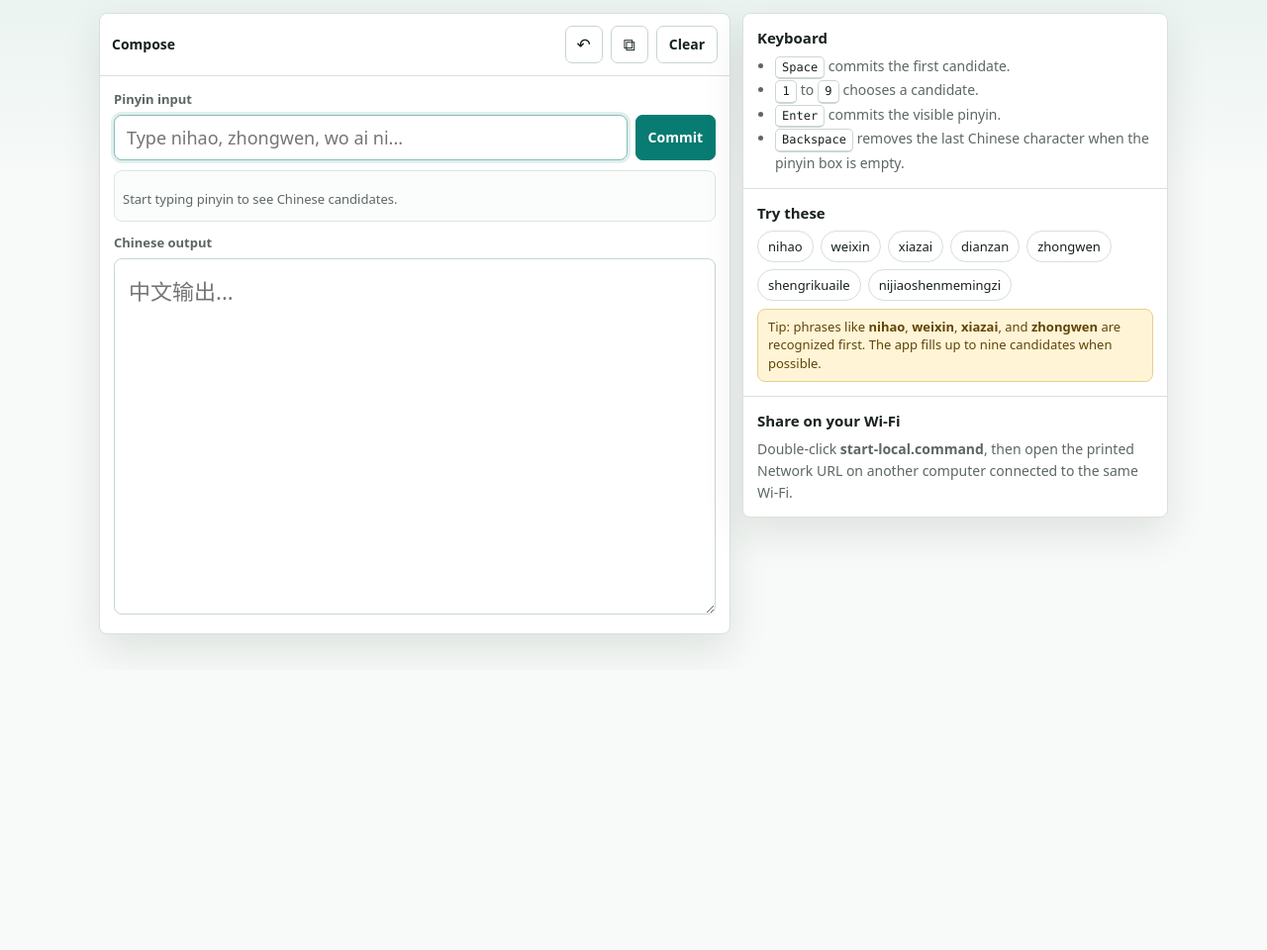
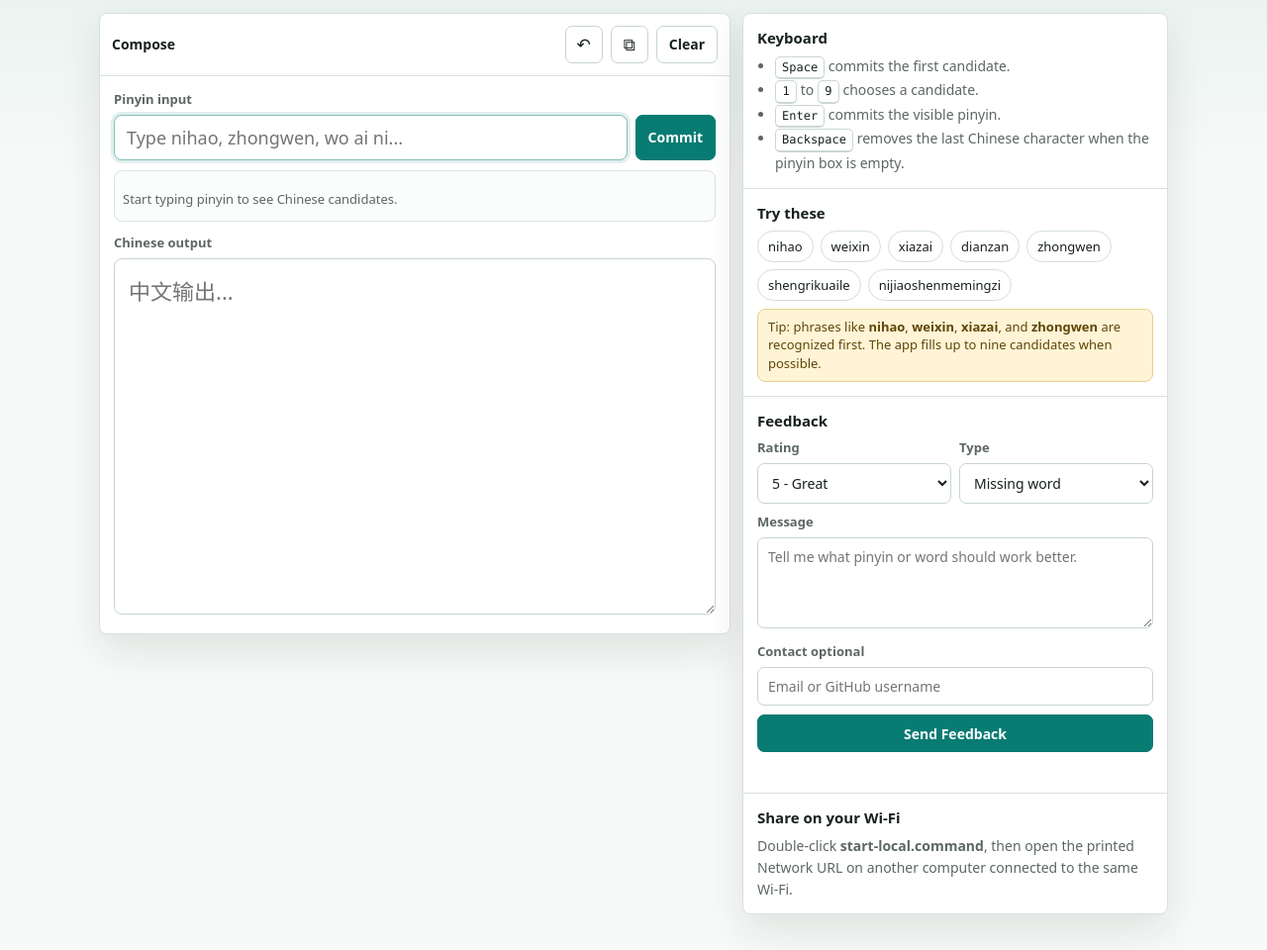
Before and after one commit to yankaizhao322/Type-Chinese-Online, a website: page index.html in a window 1280 px wide. Shown: the part 139-1099 px from the top of the page at 99% size. Before the commit the page ends 816 px from the top, so only its background shows below. Drawn offline with Linux system fonts and the light colour scheme.

Commit message:
Add Netlify feedback form

```diff
--- a/index.html
+++ b/index.html
@@ -32,7 +32,7 @@
         var(--paper);
     }
 
-    button, textarea, input {
+    button, textarea, input, select {
       font: inherit;
     }
 
@@ -292,6 +292,54 @@
       padding-left: 18px;
     }
 
+    .feedback-form {
+      display: grid;
+      gap: 9px;
+    }
+
+    .form-grid {
+      display: grid;
+      grid-template-columns: 1fr 1fr;
+      gap: 8px;
+    }
+
+    .feedback-form input,
+    .feedback-form select,
+    .feedback-form textarea {
+      width: 100%;
+      border: 1px solid #c8d5d1;
+      border-radius: 7px;
+      background: #fff;
+      color: var(--ink);
+      outline: none;
+      padding: 9px 10px;
+      font-size: 14px;
+    }
+
+    .feedback-form textarea {
+      min-height: 92px;
+      resize: vertical;
+      line-height: 1.45;
+    }
+
+    .feedback-form input:focus,
+    .feedback-form select:focus,
+    .feedback-form textarea:focus {
+      border-color: #86bfb7;
+      box-shadow: 0 0 0 3px rgba(8, 123, 115, 0.12);
+    }
+
+    .feedback-status {
+      min-height: 18px;
+      color: var(--muted);
+      font-size: 13px;
+      line-height: 1.4;
+    }
+
+    .hidden-field {
+      display: none;
+    }
+
     .kbd {
       display: inline-block;
       min-width: 22px;
@@ -348,6 +396,10 @@
       }
 
       .pinyin-line {
+        grid-template-columns: 1fr;
+      }
+
+      .form-grid {
         grid-template-columns: 1fr;
       }
 
@@ -409,6 +461,47 @@
           <h2>Try these</h2>
           <div class="samples" id="sampleList"></div>
           <div class="mark">Tip: phrases like <b>nihao</b>, <b>weixin</b>, <b>xiazai</b>, and <b>zhongwen</b> are recognized first. The app fills up to nine candidates when possible.</div>
+        </section>
+
+        <section class="section">
+          <h2>Feedback</h2>
+          <form class="feedback-form" id="feedbackForm" name="feedback" method="POST" data-netlify="true" netlify-honeypot="bot-field">
+            <input type="hidden" name="form-name" value="feedback">
+            <p class="hidden-field">
+              <label>Leave this blank <input name="bot-field"></label>
+            </p>
+            <div class="form-grid">
+              <label>
+                <span class="label">Rating</span>
+                <select name="rating" required>
+                  <option value="5">5 - Great</option>
+                  <option value="4">4 - Good</option>
+                  <option value="3">3 - Okay</option>
+                  <option value="2">2 - Hard to use</option>
+                  <option value="1">1 - Broken</option>
+                </select>
+              </label>
+              <label>
+                <span class="label">Type</span>
+                <select name="type" required>
+                  <option value="missing-word">Missing word</option>
+                  <option value="wrong-candidate">Wrong candidate</option>
+                  <option value="bug">Bug</option>
+                  <option value="idea">Idea</option>
+                </select>
+              </label>
+            </div>
+            <label>
+              <span class="label">Message</span>
+              <textarea name="message" required placeholder="Tell me what pinyin or word should work better."></textarea>
+            </label>
+            <label>
+              <span class="label">Contact optional</span>
+              <input name="contact" type="text" autocomplete="off" placeholder="Email or GitHub username">
+            </label>
+            <button class="text-btn primary" type="submit">Send Feedback</button>
+            <div class="feedback-status" id="feedbackStatus" role="status"></div>
+          </form>
         </section>
 
         <section class="section">
@@ -734,6 +827,8 @@
     const copyBtn = document.getElementById("copyBtn");
     const clearBtn = document.getElementById("clearBtn");
     const undoBtn = document.getElementById("undoBtn");
+    const feedbackForm = document.getElementById("feedbackForm");
+    const feedbackStatus = document.getElementById("feedbackStatus");
 
     let activeCandidates = [];
 
@@ -929,6 +1024,35 @@
       sampleList.appendChild(button);
     });
 
+    feedbackForm.addEventListener("submit", async event => {
+      event.preventDefault();
+      const localPreview = location.protocol === "file:" ||
+        ["localhost", "127.0.0.1"].includes(location.hostname) ||
+        location.hostname.startsWith("192.168.");
+
+      if (localPreview) {
+        feedbackStatus.textContent = "Feedback collection turns on after deploying this site to Netlify.";
+        return;
+      }
+
+      feedbackStatus.textContent = "Sending...";
+      const body = new URLSearchParams(new FormData(feedbackForm)).toString();
+
+      try {
+        const response = await fetch("/", {
+          method: "POST",
+          headers: { "Content-Type": "application/x-www-form-urlencoded" },
+          body
+        });
+
+        if (!response.ok) throw new Error("Submission failed");
+        feedbackForm.reset();
+        feedbackStatus.textContent = "Thanks. Feedback sent.";
+      } catch (error) {
+        feedbackStatus.textContent = "Could not send here. Deploy on Netlify to collect feedback automatically.";
+      }
+    });
+
     renderCandidates();
     input.focus();
   </script>
```
Also changed, not shown: DEPLOY.md (+10 -0 lines), README.md.
